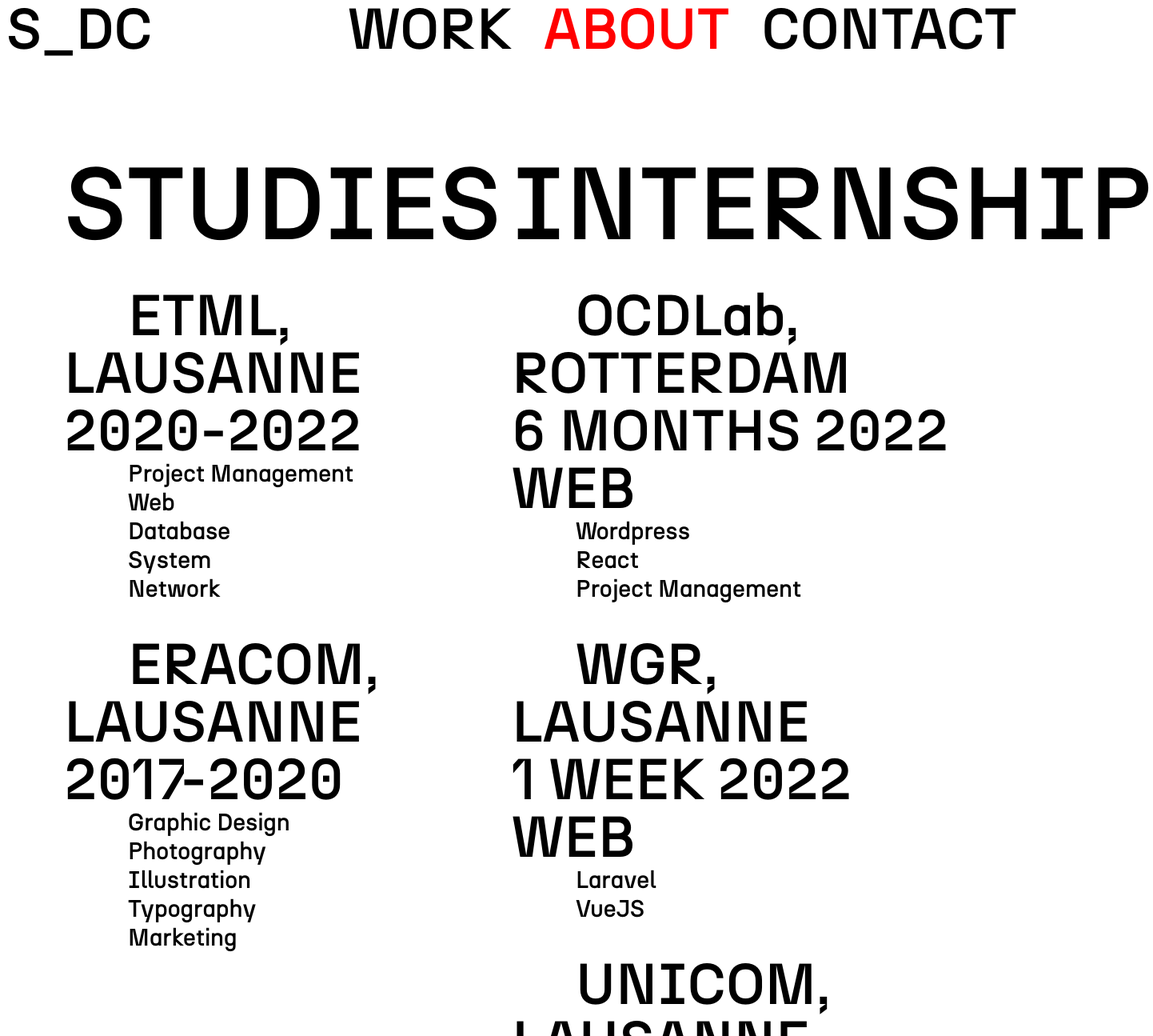
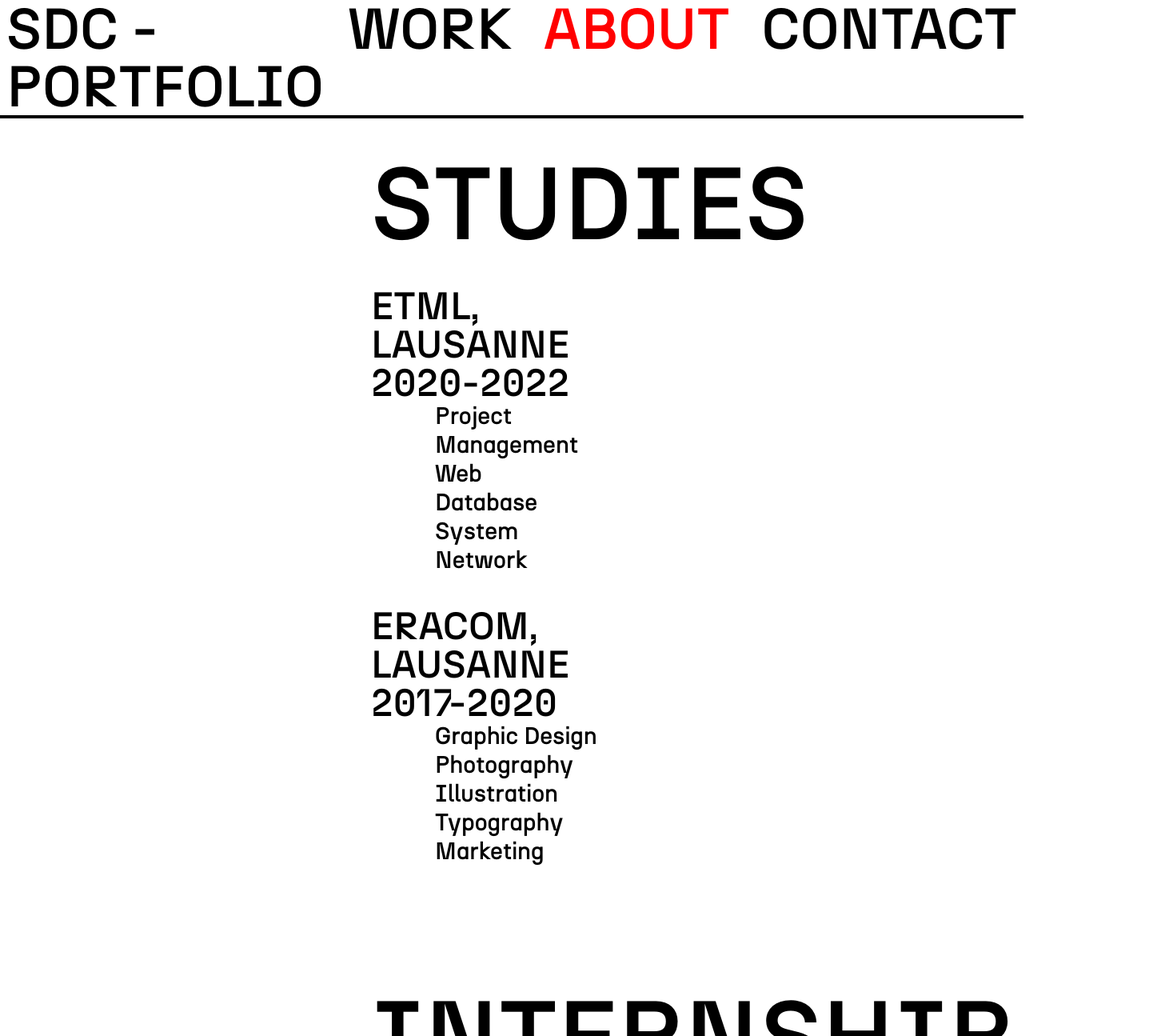
Before and after one commit to DaCostaSergio/PortfolioNew, a React (Create React App) app: page /about in a window 1280 px wide. Shown: the top 1295 px of the page at 80% size, 1442 px wide, since content can reach past the window. Built offline with nearby package versions, Linux system fonts and the light colour scheme.

Commit message:
correction and change about page

```diff
--- a/src/App.js
+++ b/src/App.js
@@ -11,14 +11,14 @@ function App() {
   return (
     <>
       <BrowserRouter>
-        <div className="fixed bg-white w-full z-50">
+        <div className="fixed bg-white w-full border-b-4 border-black z-50">
           <div >
             <div className="lg:flex lg:justify-between font-N27 text-[28px] mx-2  lg:text-7xl">
               <div >
                 <NavLink to="/" style={({ isActive }) => ({
                   color: isActive ? 'red' : 'black'
                 })}>
-                  S_DC
+                  SDC - PORTFOLIO
                 </NavLink>
               </div>
               <div className="flex  justify-between lg:space-x-10 z-40">
--- a/src/Components/About.js
+++ b/src/Components/About.js
@@ -3,15 +3,15 @@
 export default function () {
     return (
         <div className="pt-10 mx-2 lg:mx-20">
-            <div className="lg:flex lg:justify-between">
-                <div className="lg:w-1/2">
-                    <h1 className="font-N27 text-5xl lg:text-9xl pt-20 lg:pt-[150px]">
+            <div className="flex flex-col ">
+                <div className="mx-2 lg:mx-96">
+                    <h1 className="font-N27 text-4xl  lg:text-9xl pt-20 lg:pt-[150px]">
                         STUDIES
                     </h1>
                     <div className="mt-10">
-                        <div className="mx-auto">
-                            <h1 className="font-N27 text-2xl lg:text-7xl ">
-                                <span className="ml-10 lg:ml-20">ETML, LAUSANNE  </span><br></br>2020-2022
+                        <div className="">
+                            <h1 className="font-N27 text-2xl lg:text-5xl ">
+                                <span className="">ETML, LAUSANNE  </span><br></br>2020-2022
                             </h1>
                             <div className=" ml-10 lg:ml-20 font-N27 text-xl lg:text-3xl ">
                                 <h2>
@@ -33,8 +33,8 @@ export default function () {
                             </div>
                         </div>
                         <div className="mt-10">
-                            <h1 className="font-N27 text-2xl lg:text-7xl ">
-                                <span className=" ml-10 lg:ml-20 ">ERACOM, LAUSANNE  </span><br></br>2017-2020
+                            <h1 className="font-N27 text-2xl lg:text-5xl ">
+                                <span className=" ">ERACOM, LAUSANNE  </span><br></br>2017-2020
                             </h1>
                             <div className=" ml-10 lg:ml-20  font-N27 text-xl lg:text-3xl ">
                                 <h2>
@@ -57,14 +57,14 @@ export default function () {
                         </div>
                     </div>
                 </div>
-                <div div className="lg:w-1/2">
-                    <h1 className="font-N27 text-5xl lg:text-9xl pt-10 lg:pt-[150px]">
+                <div div className="pb-10 lg:pb-20 mx-2 lg:mx-96">
+                    <h1 className="font-N27 text-4xl lg:text-9xl pt-10 lg:pt-[150px]">
                         INTERNSHIP
                     </h1>
-                    <div className="mt-10">
-                        <div className="mx-auto">
-                            <h1 className="font-N27 text-2xl lg:text-7xl ">
-                                <span className="ml-10 lg:ml-20">OCDLab, ROTTERDAM </span><br></br> 6 MONTHS 2022 WEB
+                    <div className="mt-10 ">
+                        <div className="">
+                            <h1 className="font-N27 text-2xl lg:text-5xl ">
+                                <span className="">OCDLab, ROTTERDAM </span><br></br> 6 MONTHS 2022 WEB
                             </h1>
                             <div className=" ml-10 lg:ml-20 font-N27 text-xl lg:text-3xl ">
                                 <h2>
@@ -79,8 +79,8 @@ export default function () {
                             </div>
                         </div>
                         <div className="mt-10">
-                            <h1 className="font-N27 text-2xl lg:text-7xl ">
-                                <span className="ml-10 lg:ml-20">WGR, LAUSANNE  </span><br></br> 1 WEEK 2022 WEB
+                            <h1 className="font-N27 text-2xl lg:text-5xl ">
+                                <span className="">WGR, LAUSANNE  </span><br></br> 1 WEEK 2022 WEB
                             </h1>
                             <div className="ml-10 lg:ml-20 font-N27 text-xl lg:text-3xl ">
                                 <h2>
@@ -92,8 +92,8 @@ export default function () {
                             </div>
                         </div>
                         <div className="mt-10">
-                            <h1 className="font-N27 text-2xl lg:text-7xl ">
-                                <span className="ml-10 lg:ml-20">UNICOM, LAUSANNE  </span><br></br> 6 MONTHS 2020 GRAPHIC DESIGN
+                            <h1 className="font-N27 text-2xl lg:text-5xl ">
+                                <span className="">UNICOM, LAUSANNE  </span><br></br> 6 MONTHS 2020 GRAPHIC DESIGN
                             </h1>
                             <div className="ml-10 lg:ml-20 font-N27 text-xl lg:text-3xl ">
                                 <h2>
--- a/src/Components/Home.js
+++ b/src/Components/Home.js
@@ -8,12 +8,12 @@ export default function () {
     <div>
       <div>
         <div classname="">
-          <h1 className='pt-[200px] font-N27 text-center text-3xl lg:text-7xl pt-9 lg:pt-[150px] '>
-            HELLO! I'M SERGIO DA COSTA
+          <h1 className='pt-24 font-N27 text-center text-3xl lg:text-7xl pt-9 lg:pt-[120px] '>
+            HELLO! I'M SERGIO DA COSTA, BASED IN SWITZERLAND
           </h1>
         </div>
         <div>
-          <video width="100%" height="100%"  preload='auto' autoplay='true' loop="true">
+          <video width="100%" height="100%"  preload='auto' autoplay='true' muted loop="true" >
             <source src={video} type="video/mp4" />
             Your browser does not support the video tag.
           </video>
```
